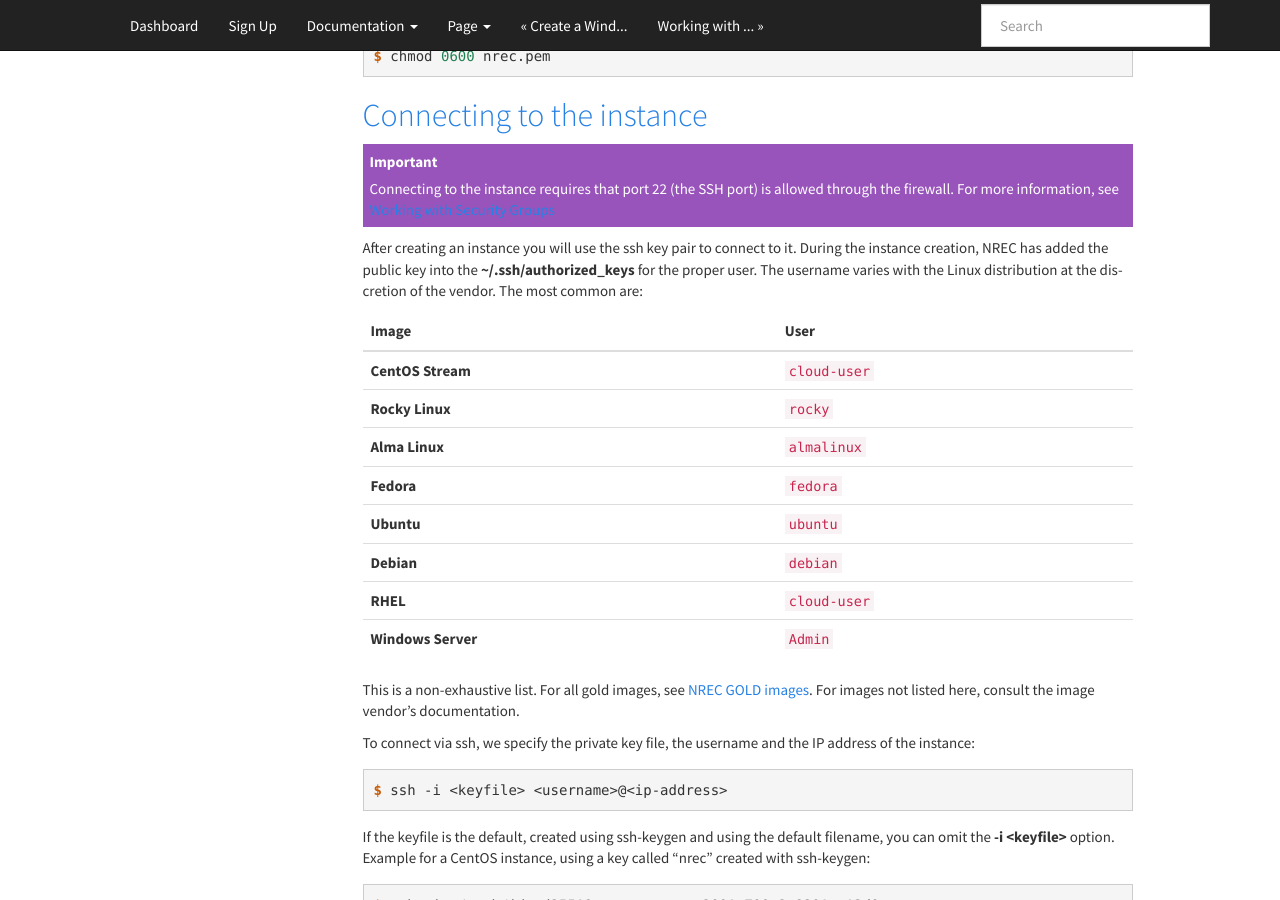
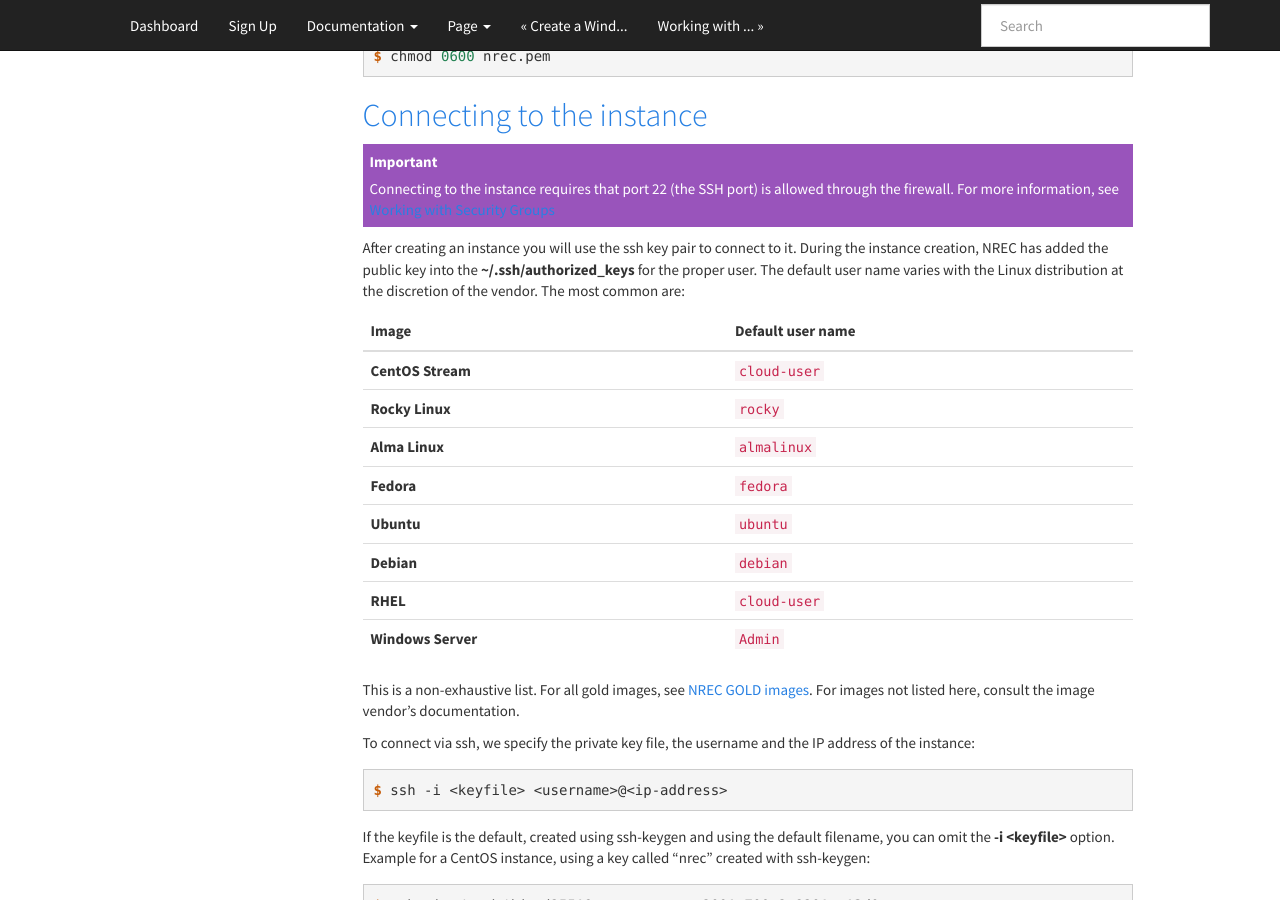
Before and after one commit to norcams/docs-enduser, a Sphinx documentation site: the page built from docs/ssh.rst, in a window 1280 px wide and 900 px high, scrolled down 5240 px. Built offline with Sphinx 7.4.7, drawn with Linux system fonts in a browser that asks for light colours.

Commit message:
clarify user name, fix link to GOLD images

```diff
--- a/docs/ssh.rst
+++ b/docs/ssh.rst
@@ -247,12 +247,12 @@ Connecting to the instance
 
 After creating an instance you will use the ssh key pair to connect to
 it. During the instance creation, NREC has added the public key into
-the **~/.ssh/authorized_keys** for the proper user. The username
+the **~/.ssh/authorized_keys** for the proper user. The default user name
 varies with the Linux distribution at the discretion of the
 vendor. The most common are:
 
 ==================== ==============
-Image                User
+Image                Default user name
 ==================== ==============
 **CentOS Stream**    ``cloud-user``
 **Rocky Linux**      ``rocky``
```
Also changed, not shown: other parts of docs/ssh.rst (+1 -1 lines).
